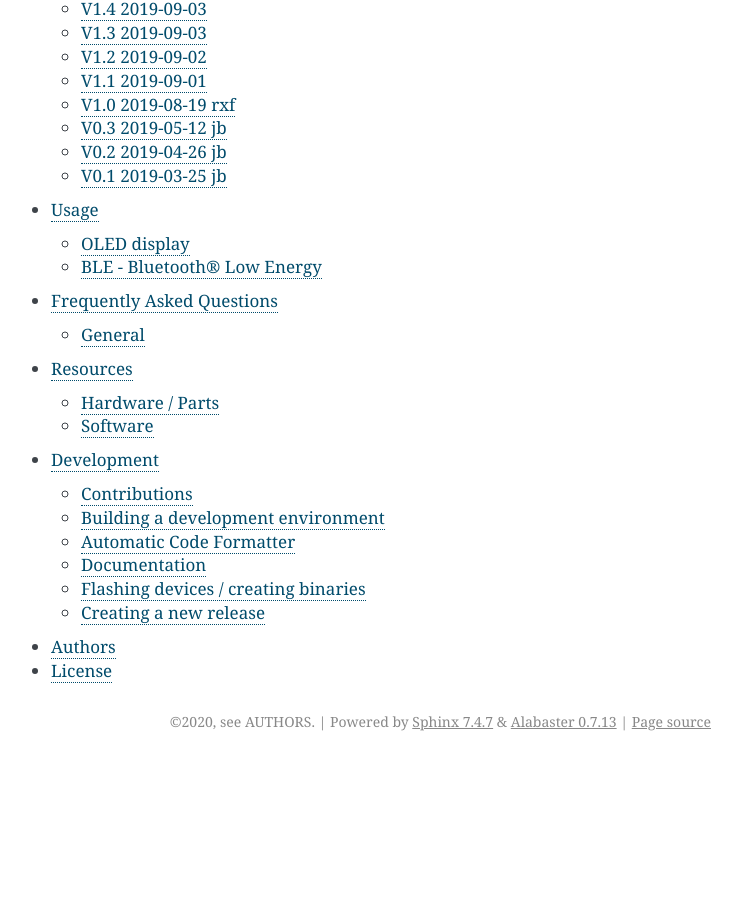
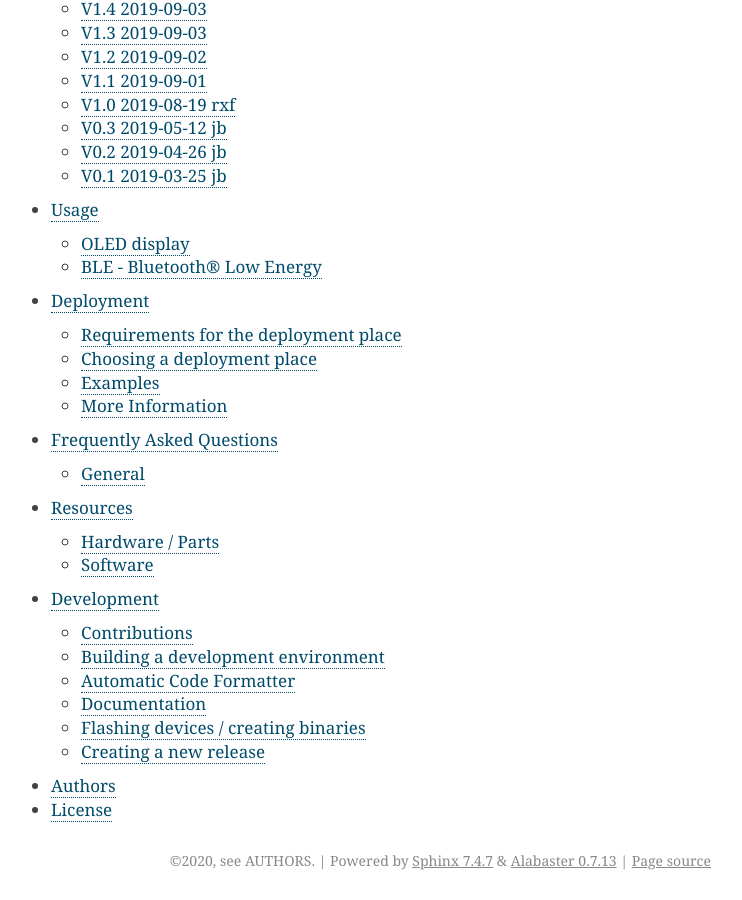
Before and after one commit to ecocurious2/MultiGeiger, a Sphinx documentation site: the page built from docs/source/index.rst, in a window 1280 px wide and 900 px high, scrolled down 1767 px. Shown: the whole window, without its empty margins (399-1141 px from the left). Built offline with Sphinx 7.4.7, drawn with Linux system fonts in a browser that asks for light colours; before the commit the page ends 2528 px from its top, so only the background shows below that; some of the changed lines change nothing that is shown.

Commit message:
docs: add deployment guide (en), rst format

```diff
--- /dev/null
+++ b/docs/source/deployment.rst
@@ -0,0 +1,121 @@
+.. include:: global.rst.inc
+.. highlight:: none
+.. _deployment:
+
+Deployment
+==========
+
+When deploying the MultiGeiger measurement station, you need to consider some things.
+
+Of course, for us private persons, there rarely will be a 100% perfect deployment place.
+But still, we can be aware of the parameters which may have a negative impact.
+
+
+Requirements for the deployment place
+#####################################
+
++--------------------------------------------------------------------------------------------+--------------------+
+| In any case we need this at the deployment place:                                          |    |mg-garden|     |
+|                                                                                            |                    |
+| - WiFi or LoRa reception for data transmission (A)                                         |                    |
+|                                                                                            |                    |
+|   WiFi can come from inside the house, LoRa from some TTN LoRa gateway.                    |                    |
+|                                                                                            |                    |
+| - Power: 5 V / ~ 100 mA (B)                                                                |                    |
+|                                                                                            |                    |
+|   Power can come from inside the house via a 5V cable or from other power supply.          |                    |
+|                                                                                            |                    |
+| - Irrigation area (C)                                                                      |                    |
+|                                                                                            |                    |
+|   E.g. some lawn, meadow or similar that gets some rainfall, potentially including fallout.|                    |
++--------------------------------------------------------------------------------------------+--------------------+
+
+.. |mg-garden| image:: images/multigeiger-pic-in-garden.png
+   :width: 250px
+   :align: top
+
+
+Choosing a deployment place
+###########################
+
+We want to measure radioactive substances (dust), also known as "fallout".
+They come from e.g. nuclear explosions or reactor desasters.
+
+In a very weak variant, they also naturally come from the atmosphere due to the decay of the radioactive noble gas radon.
+This "radon fallout" causes a small, but measurable peak on our devices, which degrades with a half life of 45 minutes.
+
+With the help of these "radon peaks", we can see whether our device is deployed to a good place and is sensitive also for "real" fallout.
+
+Irrigation area
+---------------
+
+We need a bigger irrigation area in the direct vicinity of the measurement station.
+This area should also have the capability to hold and store radioactive particles.
+
+A lawn or a meadow is perfect for this.
+
+On the other hand, some asphalt can not do that, because particles are washed away directly after raining down.
+
+Wind direction
+--------------
+
+The area should be unobstructed from the main wind direction by other buildings, bushes or trees.
+
+Sun light
+---------
+
+The power supply cable as well as the MultiGeiger device itself, should be in the shadows most of the time.
+
+Direct sunlight can have two negative influences:
+
+- Heat:
+  The temperature inside the device can rise to up to 60 deg celsius in direct sunshine (45 deg celsius in the shadows).
+  We did practical temperature tests showing that the device works ok up to 70 deg celsius.
+  But the GM tube is only specified to up to 50 deg celsius.
+
+- UV damage:
+  Over time, the cable and case can be damaged by UV radiation and get porous.
+
+
+Examples
+########
+
+Examples of good and bad deployment places:
+
+|mg-placement|
+
+.. |mg-placement| image:: images/good-bad-garden-deployment.png
+   :width: 750px
+   :align: top
+
+Comparison of two deployment places. Yellow is the "usable irrigation area".
+
+Bad deployment place (red dot at the left)
+
+Reasons:
+
+- Meadow: a bit part of the area around the GM device is made of concrete platter. Incapable of holding/storing fallout.
+- Wind: the main wind direction is from the west and the tree obstructs fallout raining down close to the device.
+- Sun: Sunlight comes primarily from the south and strongly shines on the devices.
+
+
+Good deployment place (red dot at the right)
+
+Reasons:
+
+- Meadow: a big part of the area around the GM device is meadow, which can hold/store fallout.
+- Wind: no obstruction
+- Sun: the GM device is in the shadow due to the garden shack.
+
+
+More Information
+################
+
+Description of the BFS-ODL measurement network (german):
+
+- `Messnetz <https://www.bfs.de/SharedDocs/Downloads/BfS/DE/broschueren/ion/radioaktivitaetsmessnetz.pdf?__blob=publicationFile&v=5>`_
+- `ODL-Sonde <https://odlinfo.bfs.de/DE/themen/wie-wird-gemessen/odl-sonde.html>`_
+
+Video interview about the BFS-ODL measurement network (german):
+
+- `Interview über das BFS-ODL-Netzwerk <https://www.bfs.de/SharedDocs/Videos/BfS/DE/kt-interview-umweltueberwachung.html>`_
--- a/docs/source/index.rst
+++ b/docs/source/index.rst
@@ -16,6 +16,7 @@
 
    changes
    usage
+   deployment
    faq
    resources
    development
```
Also changed, not shown: docs/source/images/multigeiger-pic-in-garden.png (added), 1 other file.
